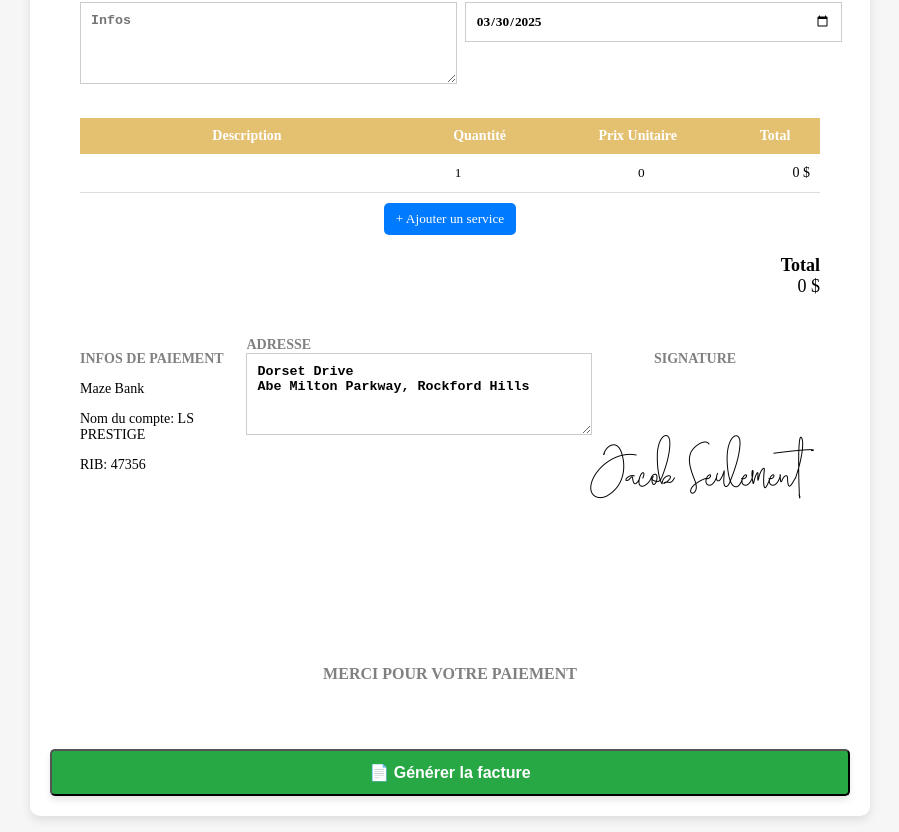
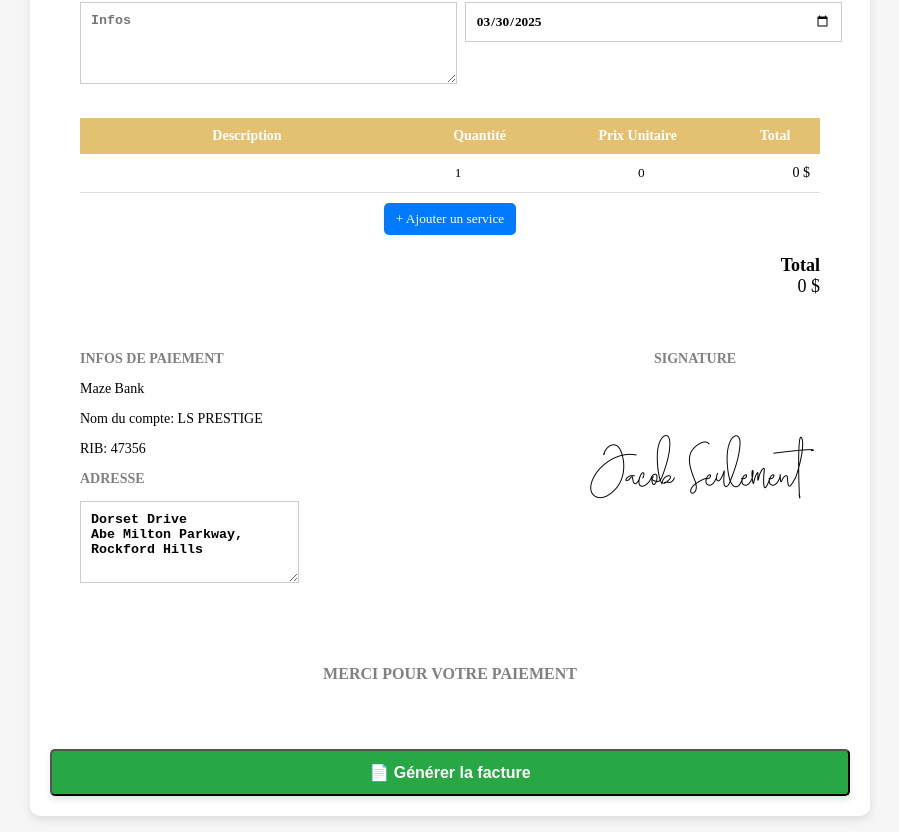
Before and after one commit to Gemiinii23/ls-prestige-facture, a React (Create React App) app: page / in a window 1280 px wide. Shown: the part 510-1342 px from the top of the page, without its empty margins (190-1089 px from the left). Built offline with nearby package versions, Linux system fonts and the light colour scheme.

Commit message:
Update App.jsx

```diff
--- a/src/App.jsx
+++ b/src/App.jsx
@@ -159,18 +159,14 @@ export default function InvoiceGenerator() {
             <p>Maze Bank</p>
             <p>Nom du compte: LS PRESTIGE </p>
             <p>RIB: 47356</p>
-          </div>
-          <div style={{ width: "48%", textAlign: "left" }}>
-            <div style={{ fontWeight: "bold", color: "gray" }}>ADRESSE</div>
+
+            <p style={{ fontWeight: "bold", color: "gray" }}>ADRESSE</p>
             <textarea
               placeholder="Adresse"
               value={adresse}
               style={{ width: "100%", padding: "10px", marginBottom: "10px", border: "1px solid #ccc", minHeight: "60px", fontWeight: "bold" }}
               className="no-print"
             />
-            <div className="print-only" style={{ display: 'none', whiteSpace: 'pre-line', textAlign: 'left' }}>
-              {adresse}
-            </div>
           </div>
           <div style={{ textAlign: "center" }}>
             <p style={{ fontWeight: "bold", color: "gray" }}>SIGNATURE</p>
```
